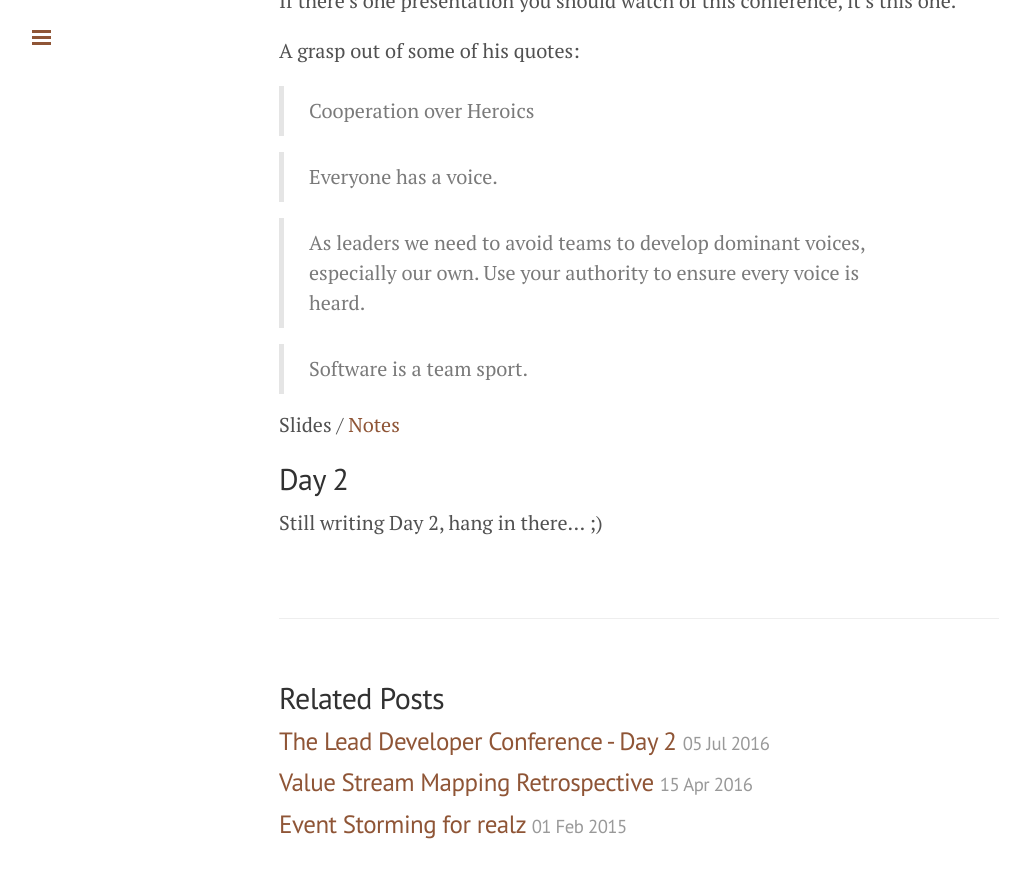
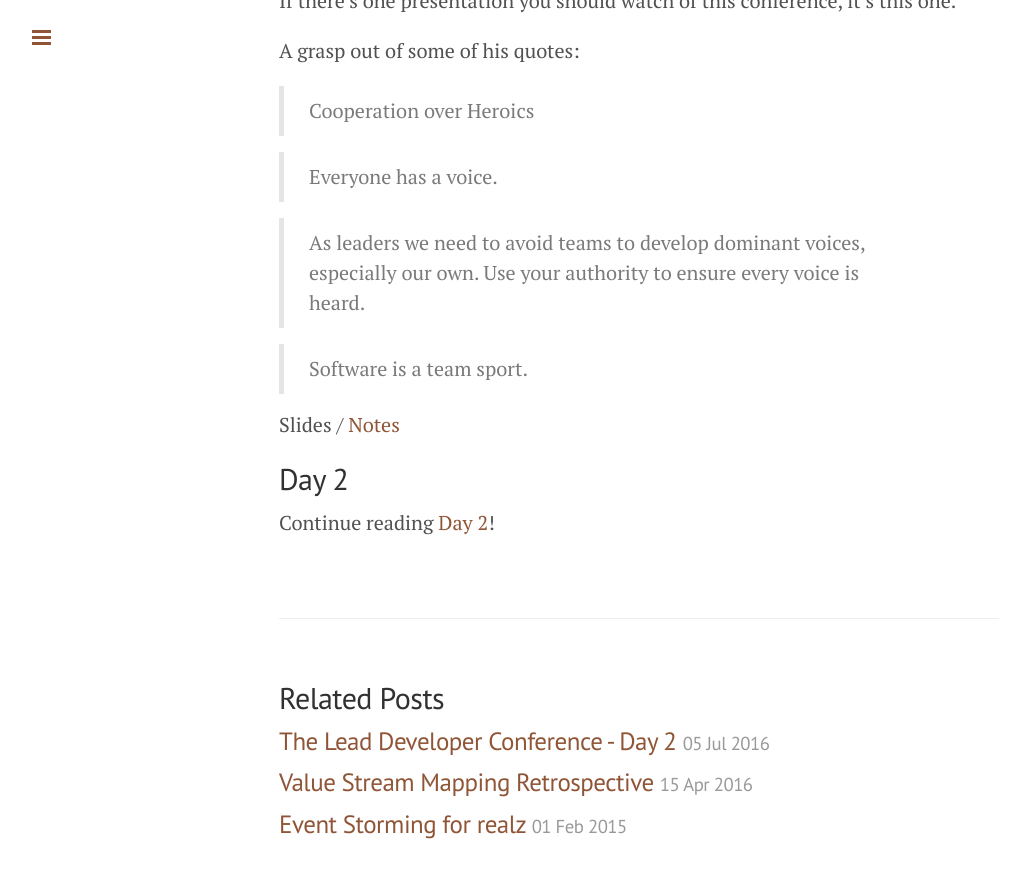
Before and after one commit to imanuelr/sch3lp.github.io, a Jekyll site: the page built from _posts/2016-06-29-the-lead-developer-conference-day-1.md, in a window 1280 px wide and 900 px high, scrolled down 9486 px. Shown: the top 878 px of the window, without its empty margins (1-1031 px from the left). Built offline with Jekyll 4.4.1, drawn with Linux system fonts in a browser that asks for light colours; comment, search, counter and statistics services are not loaded.

Commit message:
added bottom link to Day2

```diff
--- a/_posts/2016-06-29-the-lead-developer-conference-day-1.md
+++ b/_posts/2016-06-29-the-lead-developer-conference-day-1.md
@@ -254,4 +254,4 @@ A grasp out of some of his quotes:
 Slides / [Notes](https://github.com/Sch3lp/LeadDevNotes/blob/master/leaddev11.md)
 
 ## Day 2<a name="Day_2">&nbsp;</a>
-Still writing Day 2, hang in there... ;)
+Continue reading [Day 2](/2016/07/05/the-lead-developer-conference-day-2)!
```
